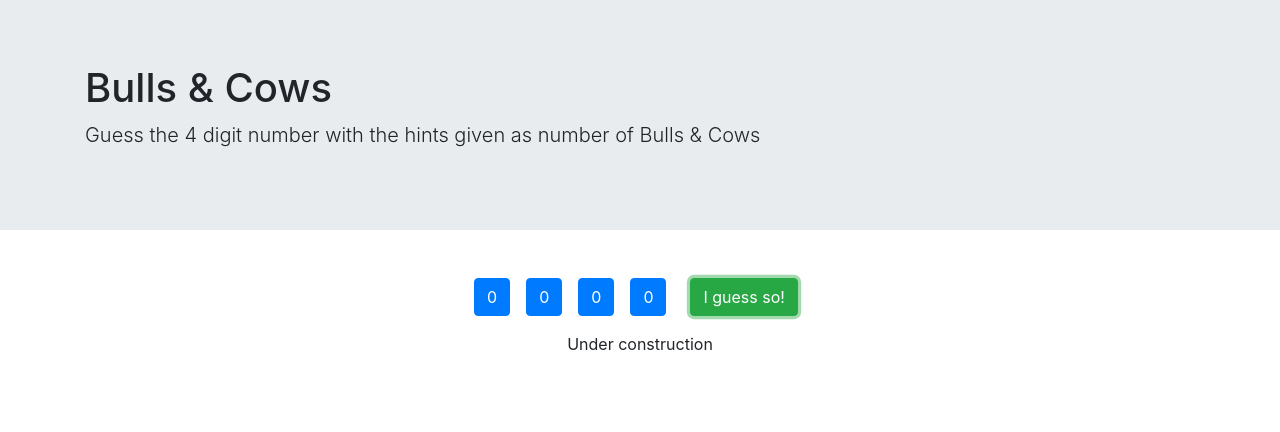
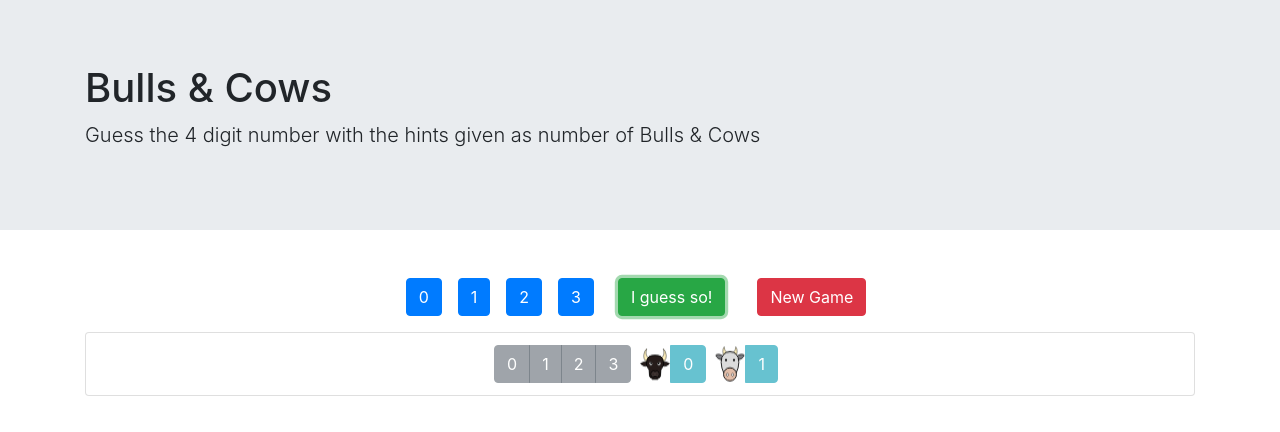
Before and after one commit to vyasbalimidi/games, an Angular app: page / in a window 1280 px wide. Both pictures are taken after a click on the button "I guess so!". Shown: the top 432 px of the page. Built offline with nearby package versions, Linux system fonts and the light colour scheme.

Commit message:
Basic version of working game

```diff
--- a/src/app/bulls-and-cows/bulls-and-cows.component.html
+++ b/src/app/bulls-and-cows/bulls-and-cows.component.html
@@ -1,8 +1,33 @@
-<button type="button" class="btn btn-primary m-2" (click)="increment($event)">0</button>
-<button type="button" class="btn btn-primary m-2" (click)="increment($event)">0</button>
-<button type="button" class="btn btn-primary m-2" (click)="increment($event)">0</button>
-<button type="button" class="btn btn-primary m-2" (click)="increment($event)">0</button>
+<button type="button" class="btn btn-primary m-2" (click)="increment(0)">{{ guess[0] }}</button>
+<button type="button" class="btn btn-primary m-2" (click)="increment(1)">{{ guess[1] }}</button>
+<button type="button" class="btn btn-primary m-2" (click)="increment(2)">{{ guess[2] }}</button>
+<button type="button" class="btn btn-primary m-2" (click)="increment(3)">{{ guess[3] }}</button>
 
-<button type="button" class="btn btn-success m-3" (click)="guess()">I guess so!</button>
+<button type="button" class="btn btn-success m-3" (click)="check()">I guess so!</button>
+<button type="button" class="btn btn-danger m-3" (click)="startNewGame()">New Game</button>
 
-<p>{{ message }}</p>
+<div *ngIf="showDuplicates" class="alert alert-danger" role="alert">
+    Duplicates are present
+</div>
+
+<ul *ngFor="let trail of trails" class="list-group">
+    <li class="list-group-item">
+        <div class="btn-group mr-2" role="group">
+            <button type="button" class="btn btn-secondary" disabled>{{ trail.guess[0] }}</button>
+            <button type="button" class="btn btn-secondary" disabled>{{ trail.guess[1] }}</button>
+            <button type="button" class="btn btn-secondary" disabled>{{ trail.guess[2] }}</button>
+            <button type="button" class="btn btn-secondary" disabled>{{ trail.guess[3] }}</button>
+        </div>
+        <div class="btn-group mr-2" role="group" aria-label="Second group">
+            <img class="img-responsive" src="assets/bull.png">
+            <button type="button" class="btn btn-info" disabled>{{ trail.bulls }}</button>
+        </div>
+        <div class="btn-group mr-2" role="group" aria-label="Second group">
+            <img class="img-responsive" src="assets/cow.png">
+            <button type="button" class="btn btn-info" disabled>{{ trail.cows }}</button>
+        </div>
+        <div *ngIf="trail.bulls == 4" class="alert alert-success" role="alert">
+            Great! You found it
+        </div>
+    </li>
+</ul>
--- a/src/app/bulls-and-cows/bulls-and-cows.component.ts
+++ b/src/app/bulls-and-cows/bulls-and-cows.component.ts
@@ -1,4 +1,5 @@
 import { Component, OnInit } from "@angular/core";
+import { Trail } from "../model/trail";
 
 @Component({
   selector: "app-bulls-and-cows",
@@ -6,21 +7,64 @@ import { Component, OnInit } from "@angular/core";
   styleUrls: ["./bulls-and-cows.component.css"]
 })
 export class BullsAndCowsComponent implements OnInit {
-  message: string
+  secretNumber: number[];
+  guess: number[];
+
+  showDuplicates: boolean;
+  trails: Trail[];
 
   constructor() {}
 
-  ngOnInit() {}
-
-  increment(event: MouseEvent) {
-    let element = event.srcElement;
-    let num = element.innerHTML;
-    let nextNum = num == "9" ? 0 : Number.parseInt(num) + 1;
-
-    element.innerHTML = nextNum.toString();
+  ngOnInit() {
+    this.startNewGame();
   }
 
-  guess() {
-    this.message = "Under construction";
+  startNewGame() {
+    this.secretNumber = this.generateSecretNumber();
+    this.guess = [0, 1, 2, 3];
+
+    this.showDuplicates = false;
+    this.trails = [];
+
+    console.log("Secret number: " + this.secretNumber);
+  }
+
+  private generateSecretNumber() {
+    var nums = [0, 1, 2, 3, 4, 5, 6, 7, 8, 9];
+    nums.sort(() => Math.random() - 0.5);
+    return nums.slice(0, 4);
+  }
+
+  increment(index: number) {
+    this.guess[index] = this.guess[index] == 9 ? 0 : this.guess[index] + 1;
+  }
+
+  check() {
+    let set = new Set(this.guess);
+    this.showDuplicates = set.size != 4;
+
+    if (!this.showDuplicates) {
+      this.calculateBullsAndCows();
+    }
+  }
+
+  private calculateBullsAndCows() {
+    var bulls = 0;
+    var cows = 0;
+
+    for (var i = 0; i < this.secretNumber.length; i++) {
+      let num = this.secretNumber[i];
+
+      if (num == this.guess[i]) {
+        bulls = bulls + 1;
+      } else if (this.guess.find(k => k == num) == num) {
+        cows = cows + 1;
+      }
+    }
+
+    let guessCopy = this.guess.slice(0, this.guess.length);
+    let trail = new Trail(guessCopy, bulls, cows);
+
+    this.trails.push(trail);
   }
 }
--- /dev/null
+++ b/src/app/model/trail.ts
@@ -0,0 +1,7 @@
+export class Trail {
+  constructor(
+    public guess: number[],
+    public bulls: Number,
+    public cows: Number
+  ) {}
+}
```
Also changed, not shown: src/assets/bull.png (added), src/assets/cow.png (added).
